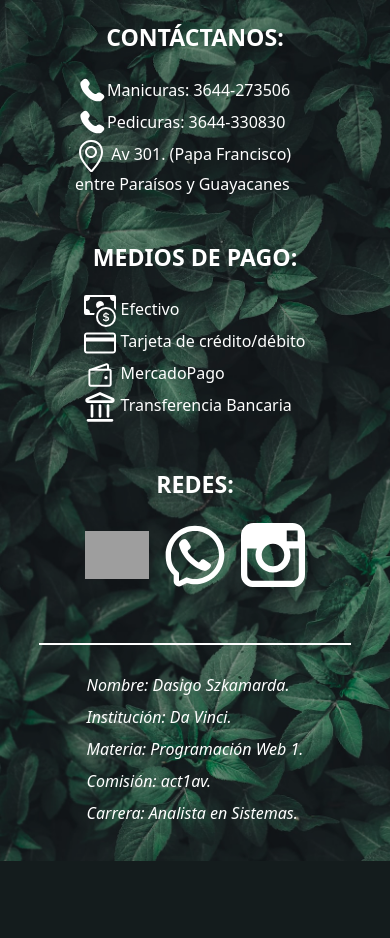
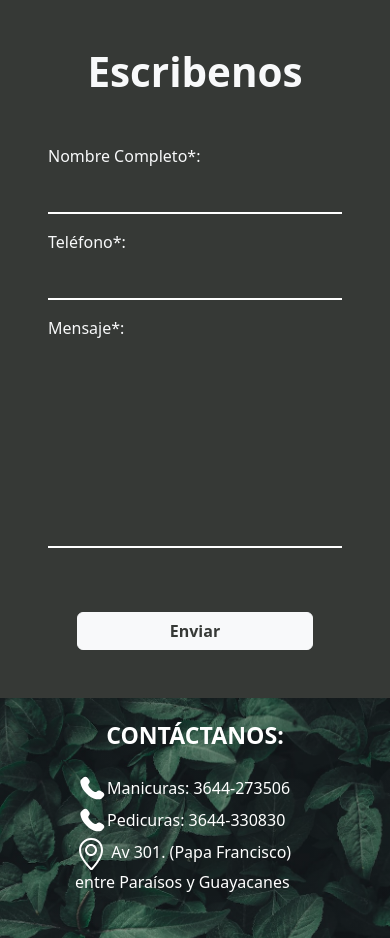
Before and after one commit to DasigoSZK/salonMG, a PHP site: page /contacto.html in a window 390 px wide. Shown: the part 78-1016 px from the top of the page. Before the commit the page ends 939 px from the top, so only its background shows below. Run offline with PHP 8.4, Linux system fonts and the light colour scheme; grey boxes are pictures that could not be loaded.

Commit message:
contact html and css responsive

```diff
--- a/contacto.html
+++ b/contacto.html
@@ -74,6 +74,44 @@
       </div>
     </div>
   </nav>
+
+  <!-- Content -->
+  <main class="contact">
+
+    <article class="form_container">
+
+      <h2 class="form_title text-light text-center mb-5 display-2 fw-bold">Escribenos</h2>
+
+      <form action="https://formsubmit.co/greis.ara@hotmail.com" method="POST" class="row custom--form mx-auto">
+
+        <div class="col-12 col-md-6">
+          <div class="mb-3 col-12">
+            <label for="nombre" class="form-label text-light mx-auto d-block">Nombre Completo*:</label>
+            <input name="nombre" required type="text" class="form-control custom--input mx-auto" id="nombre">
+          </div>
+
+          <div class="mb-3">
+            <label for="telefono" class="form-label text-light mx-auto d-block">Teléfono*:</label>
+            <input name="tel" required type="tel" class="form-control custom--input mx-auto" id="telefono">
+          </div>
+        </div>
+
+
+        <img class="form_img d-none d-md-block col-6" src="./img/contact/contact-draw.svg"
+          alt="dibujo minimalista de mujer enviando una carta">
+
+        <div class="mb-3 col-12">
+          <label for="mensaje" class="form-label text-light mx-auto d-block">Mensaje*:</label>
+          <textarea name="mensaje" required type="text" class="custom--textarea form-control custom--input mx-auto"
+            id="mensaje"></textarea>
+        </div>
+
+        <button type="submit" class="btn btn-light fw-bold custom--btn mx-auto mt-5 d-block">Enviar</button>
+      </form>
+
+    </article>
+
+  </main>
 
   <!-- Pie de Página -->
   <footer class="row">
--- a/css/styles.css
+++ b/css/styles.css
@@ -221,6 +221,10 @@ footer {
   max-width: 100%;
 }
 
+.hero_logos {
+  max-width: 1200px;
+}
+
 .hero_content {
   max-width: 1200px;
   margin-left: auto;
@@ -233,14 +237,14 @@ footer {
 
 .logo_img {
   border-radius: 50%;
-  border: 1px solid white;
   transition: transform 0.3s ease;
-  max-width: 340px;
+  max-width: 300px;
   width: 45vw;
 }
 
 .logo_img:hover {
   transform: scale(1.05);
+  border: 1px solid white;
 }
 
 .logo_img:active {
@@ -402,6 +406,60 @@ footer {
 
 
 
+/* -------- Contact -------- */
+
+.contact {
+  background-color: var(--color-verdeFondo);
+  padding: 3rem;
+  display: flex;
+  flex-direction: column;
+  justify-content: center;
+}
+
+.custom--form {
+  max-width: 1000px;
+}
+
+.custom--input {
+  border: 0;
+  border-bottom: 2px solid white;
+  border-radius: 0;
+  background-color: var(--color-verdeFondo);
+  color: whitesmoke;
+}
+
+.custom--input:focus {
+  background-color: var(--color-verdeFondo);
+  box-shadow: none;
+  color: whitesmoke;
+  border-bottom: 2px solid #538b6a;
+}
+
+.custom--btn {
+  color: var(--color-verdeFondo);
+  width: 80%;
+  max-width: 500px;
+}
+
+.custom--btn:hover,
+.custom--btn:active {
+  color: white;
+  background-color: var(--color-verdeFondo);
+  border: 2px solid white;
+}
+
+.custom--textarea {
+  resize: none;
+  height: 200px;
+}
+
+.form_img {
+  width: 300px;
+  margin-left: auto;
+}
+
+
+
 
 
 
```
Also changed, not shown: index.html (+4 -4 lines).
